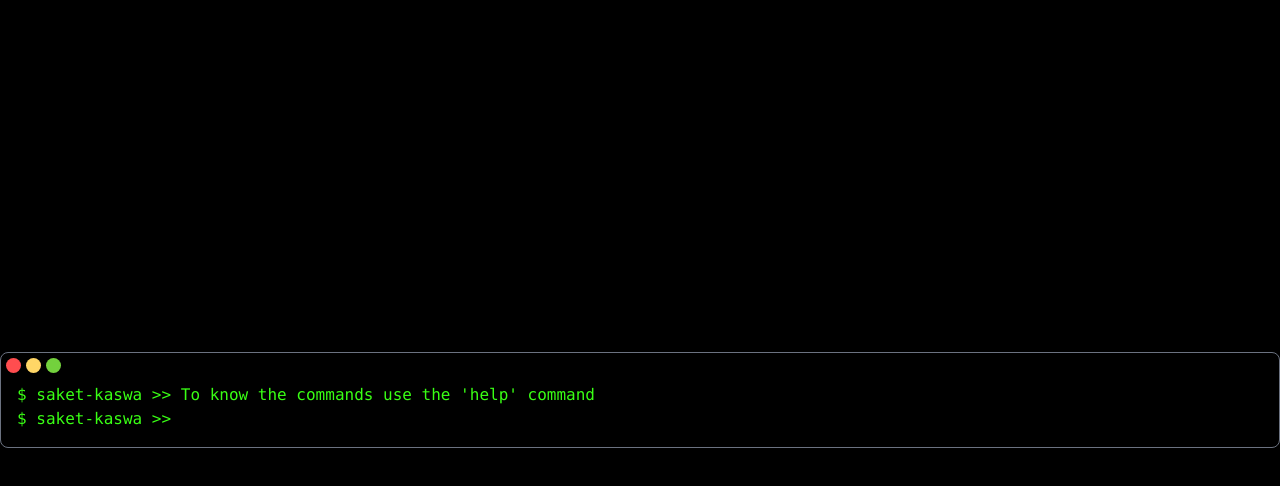
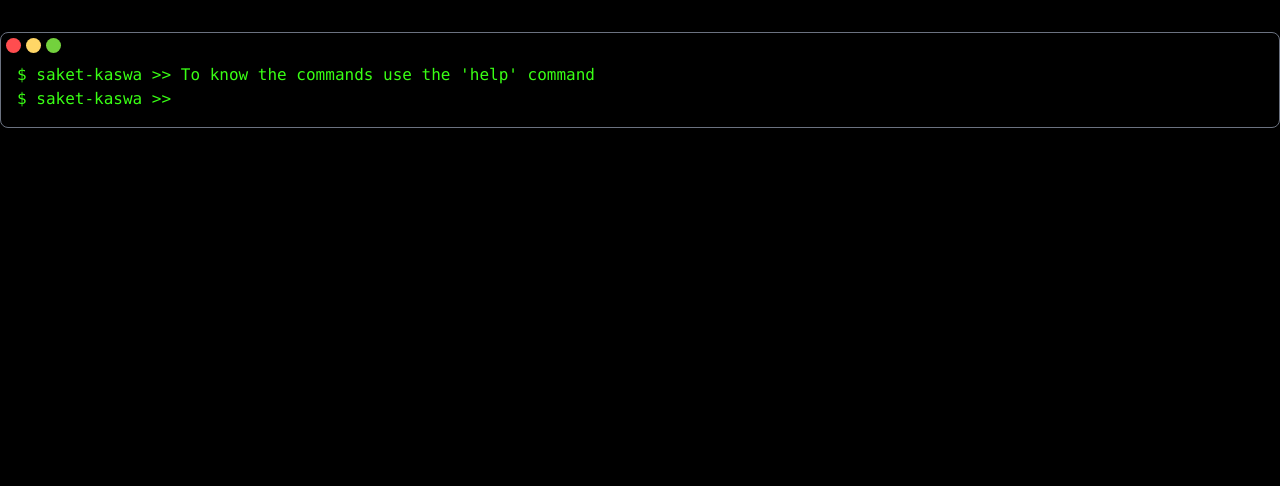
Before and after one commit to SaketKaswa20/Saket_Terminal, a plain HTML site: page index.html in a window 1280 px wide. Drawn offline with nearby package versions, Linux system fonts and the light colour scheme.

Commit message:
Update index.html

```diff
--- a/index.html
+++ b/index.html
@@ -1,7 +1,7 @@
 <!DOCTYPE html>
 <html>
 <head>
-    <title>Saket-Terminal</title>
+    <title>Web Terminal</title>
     <!-- Include Tailwind CSS CDN -->
     <link href="https://cdn.jsdelivr.net/npm/tailwindcss@2.2.19/dist/tailwind.min.css" rel="stylesheet">
     <style>
@@ -65,7 +65,7 @@
     </style>
 </head>
 <body>
-    <div class="flex flex-col justify-center items-center h-screen">
+    <div class="mt-8"> <!-- Add margin-top to push the terminal down from the top -->
         <div class="terminal rounded-lg border border-gray-500 p-4 w-full">
             <!-- Macbook-like buttons at the top left corner of the terminal -->
             <div class="mac-buttons">
```
